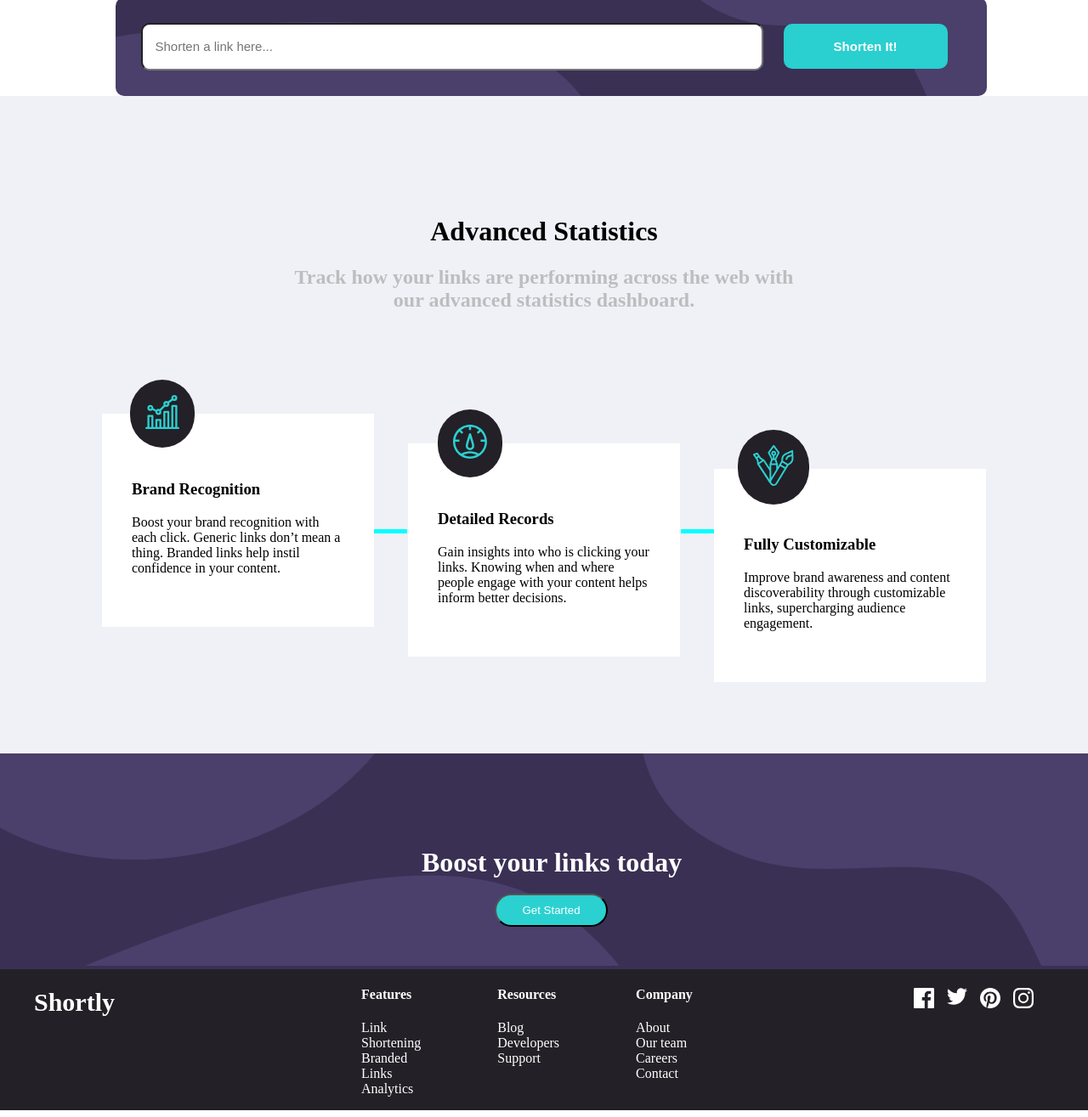
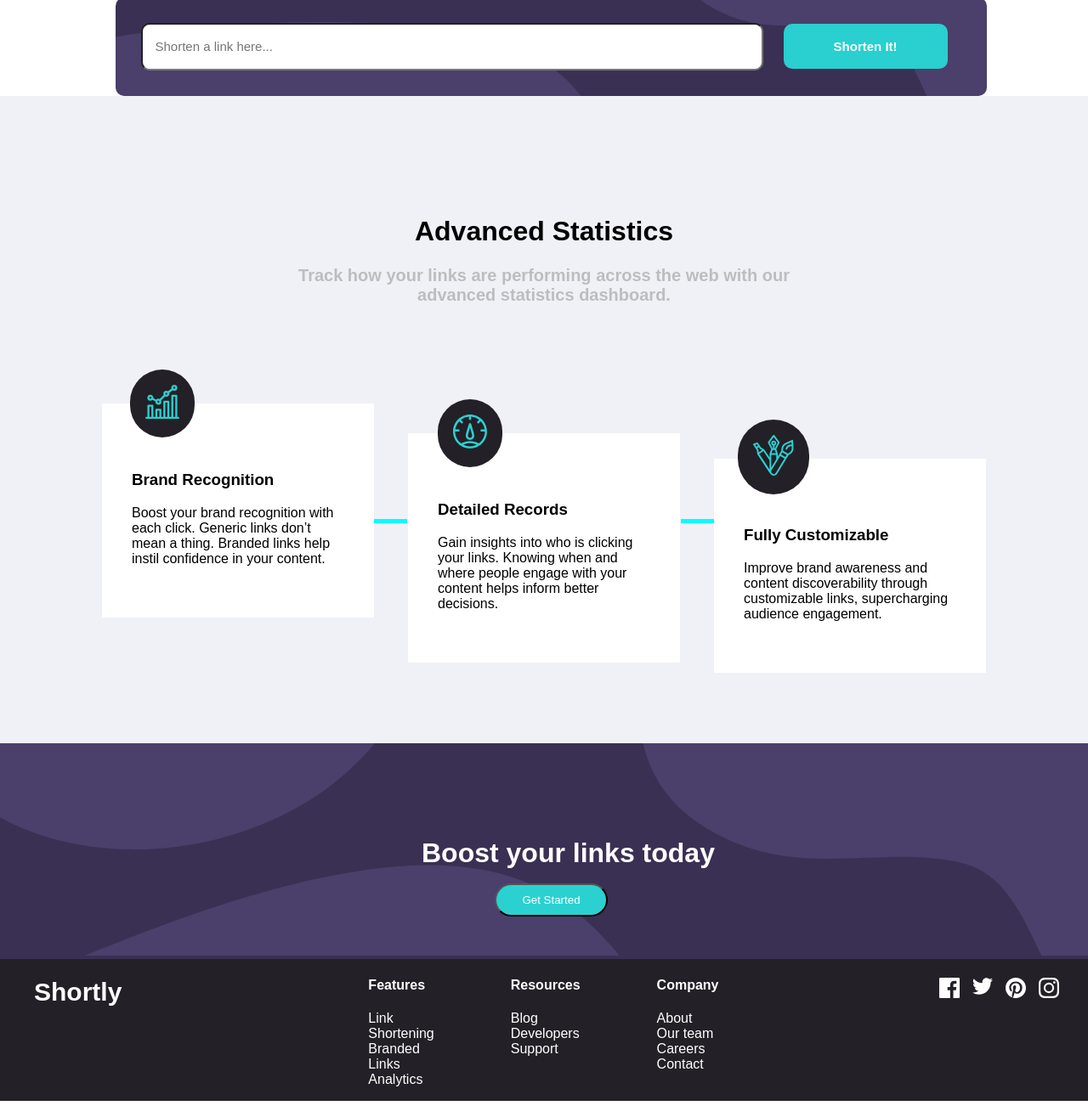
Before and after one commit to GAC1003/url-shortening-api-master, a plain HTML site: page index.html in a window 1280 px wide. Shown: the part 561-1876 px from the top of the page at 85% size. Drawn offline with Linux system fonts and the light colour scheme.

Commit message:
Se agrego la fuente a la segunda parte

```diff
--- a/styles.css
+++ b/styles.css
@@ -168,7 +168,7 @@ font-weight: bold;
     .titulos{
      text-align: center;
      padding-top: 120px;
-
+       font-family: 'Poppins', sans-serif;
     }
 
     #subti2{
@@ -177,6 +177,8 @@ font-weight: bold;
         opacity: 45%;
        padding-left: 410px;
        padding-right: 410px;
+       font-size: 20px;
+       font-weight: 700; /*Podriamos ponerle 400*/
     }
 
 
@@ -222,6 +224,7 @@ font-weight: bold;
        position: absolute;
        left: 200px;;
        box-sizing: border-box;
+       font-family: 'Poppins', sans-serif;
 
    }
 
@@ -238,7 +241,7 @@ font-weight: bold;
        right: 200px;
        top:165px;
        box-sizing: border-box;
-
+       font-family: 'Poppins', sans-serif;
 
    }
 
@@ -256,8 +259,8 @@ font-weight: bold;
        left: 560px;
         top:135px;
         box-sizing: border-box;
+        font-family: 'Poppins', sans-serif;
    }
-
 
    .conector1{
     background-color: aqua;
@@ -290,7 +293,7 @@ font-weight: bold;
        top: 35%;
        left: 40%;
        color: white;
-
+       font-family: 'Poppins', sans-serif;
     }
 
    .gbtn{
@@ -304,6 +307,7 @@ font-weight: bold;
        padding-right: 30px;
        padding-top: 10px;
        padding-bottom: 10px;
+       font-family: 'Poppins', sans-serif;
     }
 
     .gbtn:hover{
@@ -318,6 +322,7 @@ font-weight: bold;
        color: white;
        box-sizing: border-box;
    justify-content: space-between;
+   font-family: 'Poppins', sans-serif;
    }
 
    .redes{
```
